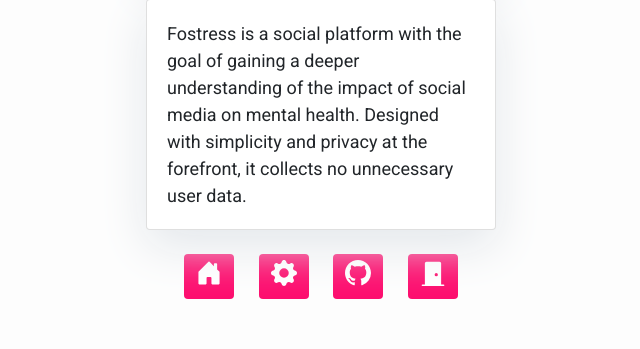
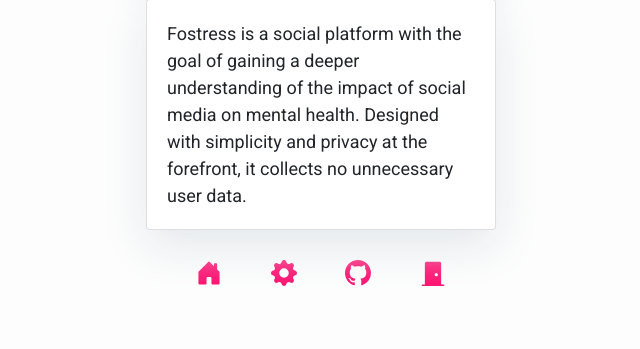
Before and after one commit to m33ls/Fostress, a Django app: page /posts/ in a window 1280 px wide. Shown: the part 149-498 px from the top of the page, without its empty margins (604-1244 px from the left). Run offline with Django 3.2, Linux system fonts and the light colour scheme; the visitor is signed in with stand-in values (Sample User, id 1); data that the repository does not hold is empty; some libraries are stand-ins or nearby versions.

Commit message:
updated sidebar icons

```diff
--- a/Site/templates/sidebar.html
+++ b/Site/templates/sidebar.html
@@ -10,8 +10,8 @@
             width: 50px;
             outline: none;
             border: none;
-            background-color: #fd0d6e;
-            color: white
+            background-color: transparent;
+            color: #fd0d6e
        }
 
        .sidebar-button:hover {
@@ -19,21 +19,10 @@
             width: 50px;
             outline: none;
             border: none;
-            background-color: #fd0d6e;
-            color: white
+            background-color: transparent;
+            color: #fd0d6e
        }
 
-       .btn-primary {
-           background-color: #fd0d6e;
-           outline: none;
-           border: none;
-       }
-
-       .btn-primary:hover {
-           background-color: #fd0d6e;
-           outline: none;
-           border: none;
-       }
 </style>
 
 <!-- Sidebar Widgets Column -->
```
Also changed, not shown: README.md.
